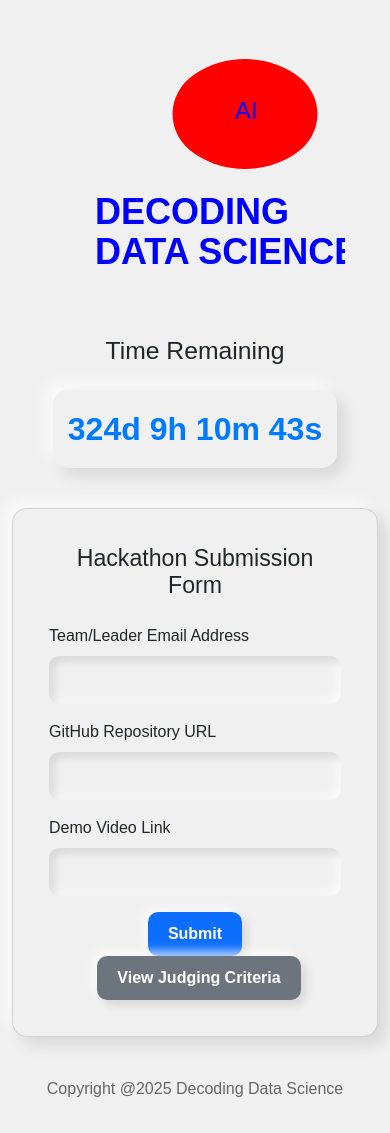
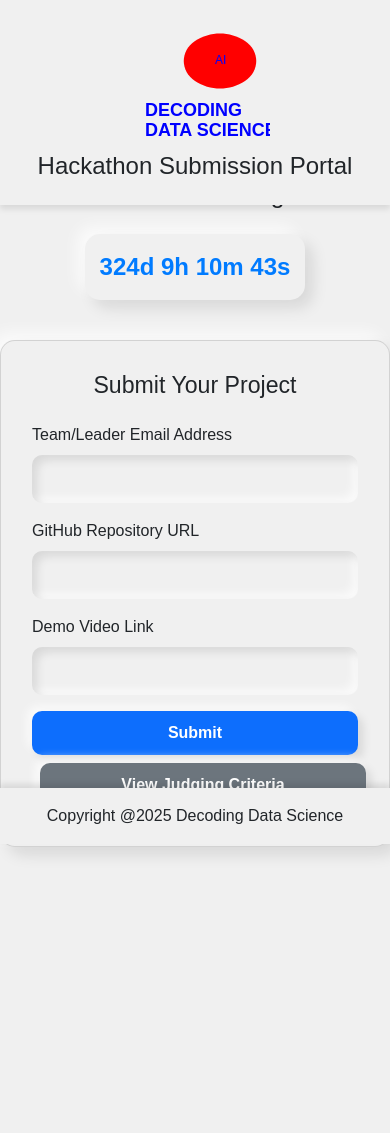
Before and after one commit to mstatt/codestrike, a Flask app: page / in a window 390 px wide. After the commit the page ends 855 px from the top, so only its background shows below. Run offline with Flask 3, Linux system fonts and the light colour scheme.

Commit message:
Agent query: I've updated the layout with a fixed header and footer, and made the design responsive. Can you check if: 1) The header stays at the top when scrolling 2) The footer stays at the bottom 3) The layout adjusts properly on different screen sizes 4) The content is properly spaced between header and footer?
Add static header and footer to the application, improving the overall layout and user experience.  Includes responsive design adjustments.

Screenshot: https://storage.googleapis.com/screenshot-production-us-central1/540e0036-ab2f-4392-aa6f-d2a23aa587de/a8f2183f-b0a0-4e33-82c2-1c01844b58cf.jpg

```diff
--- a/static/css/style.css
+++ b/static/css/style.css
@@ -2,17 +2,39 @@
     --shadow-color: rgba(0, 0, 0, 0.1);
     --background-color: #f0f0f0;
     --primary-color: #007bff;
+    --header-height: 120px;
+    --footer-height: 60px;
 }
 
 body {
     background-color: var(--background-color);
     font-family: 'Arial', sans-serif;
+    padding-top: var(--header-height);
+    padding-bottom: var(--footer-height);
+}
+
+.header-shadow {
+    background-color: var(--background-color);
+    box-shadow: 0 4px 6px var(--shadow-color);
+}
+
+.footer-shadow {
+    background-color: var(--background-color);
+    box-shadow: 0 -4px 6px var(--shadow-color);
+}
+
+.main-content {
+    padding: 2rem 0;
 }
 
 .logo {
-    max-width: 300px;
+    max-width: 200px;
     height: auto;
-    margin-bottom: 2rem;
+    transition: transform 0.3s ease;
+}
+
+.logo:hover {
+    transform: scale(1.05);
 }
 
 .neuromorphic {
@@ -36,6 +58,7 @@
     padding: 12px 15px;
     box-shadow: inset 5px 5px 10px var(--shadow-color),
                 inset -5px -5px 10px rgba(255, 255, 255, 0.7);
+    width: 100%;
 }
 
 .neuromorphic-button {
@@ -65,16 +88,6 @@
                 -8px -8px 15px rgba(255, 255, 255, 0.7);
 }
 
-footer {
-    margin-top: 3rem;
-    padding: 1rem;
-    color: #666;
-}
-
-.modal-content {
-    border: none;
-}
-
 .list-group-item {
     background: transparent;
     border: none;
@@ -84,3 +97,37 @@
     box-shadow: inset 3px 3px 5px var(--shadow-color),
                 inset -3px -3px 5px rgba(255, 255, 255, 0.7);
 }
+
+/* Responsive adjustments */
+@media (max-width: 768px) {
+    :root {
+        --header-height: 140px;
+    }
+
+    .logo {
+        max-width: 150px;
+    }
+
+    .neuromorphic-countdown {
+        font-size: 1.5rem;
+    }
+
+    .main-content {
+        padding: 1rem 0;
+    }
+
+    h1 {
+        font-size: 1.5rem;
+    }
+}
+
+@media (max-width: 576px) {
+    .neuromorphic {
+        padding: 15px;
+    }
+
+    .neuromorphic-button {
+        width: 100%;
+        margin-bottom: 0.5rem;
+    }
+}
--- a/templates/index.html
+++ b/templates/index.html
@@ -7,22 +7,25 @@
     <link href="https://cdn.jsdelivr.net/npm/bootstrap@5.1.3/dist/css/bootstrap.min.css" rel="stylesheet">
     <link rel="stylesheet" href="{{ url_for('static', filename='css/style.css') }}">
 </head>
-<body>
-    <div class="container">
-        <header class="text-center mt-4">
+<body class="d-flex flex-column min-vh-100">
+    <header class="fixed-top header-shadow">
+        <div class="container text-center py-3">
             <img src="{{ url_for('static', filename='images/logo.svg') }}" alt="Decoding Data Science Logo" class="logo">
-        </header>
+            <h1 class="mt-2">Hackathon Submission Portal</h1>
+        </div>
+    </header>
 
+    <main class="flex-grow-1 container main-content">
         <div class="countdown-container text-center my-4">
             <h2>Time Remaining</h2>
             <div id="countdown" class="neuromorphic-countdown"></div>
         </div>
 
         <div class="row justify-content-center">
-            <div class="col-md-8">
+            <div class="col-12 col-md-8 col-lg-6">
                 <div class="card neuromorphic">
                     <div class="card-body">
-                        <h3 class="card-title text-center mb-4">Hackathon Submission Form</h3>
+                        <h3 class="card-title text-center mb-4">Submit Your Project</h3>
                         <form id="submissionForm">
                             <div class="mb-3">
                                 <label for="email" class="form-label">Team/Leader Email Address</label>
@@ -47,11 +50,13 @@
                 </div>
             </div>
         </div>
+    </main>
 
-        <footer class="text-center mt-4">
-            <p>Copyright @2025 Decoding Data Science</p>
-        </footer>
-    </div>
+    <footer class="fixed-bottom footer-shadow">
+        <div class="container text-center py-3">
+            <p class="mb-0">Copyright @2025 Decoding Data Science</p>
+        </div>
+    </footer>
 
     <!-- Judging Criteria Modal -->
     <div class="modal fade" id="criteriaModal" tabindex="-1">
```
